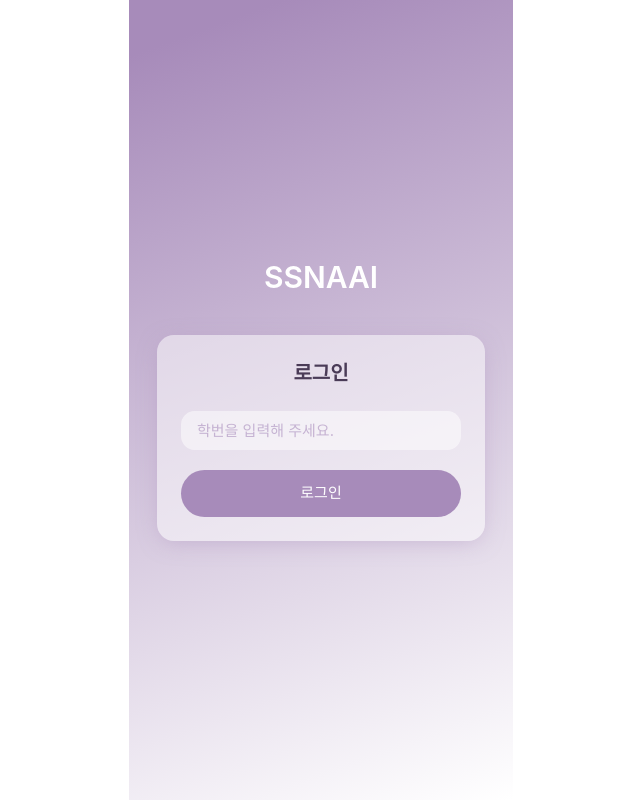
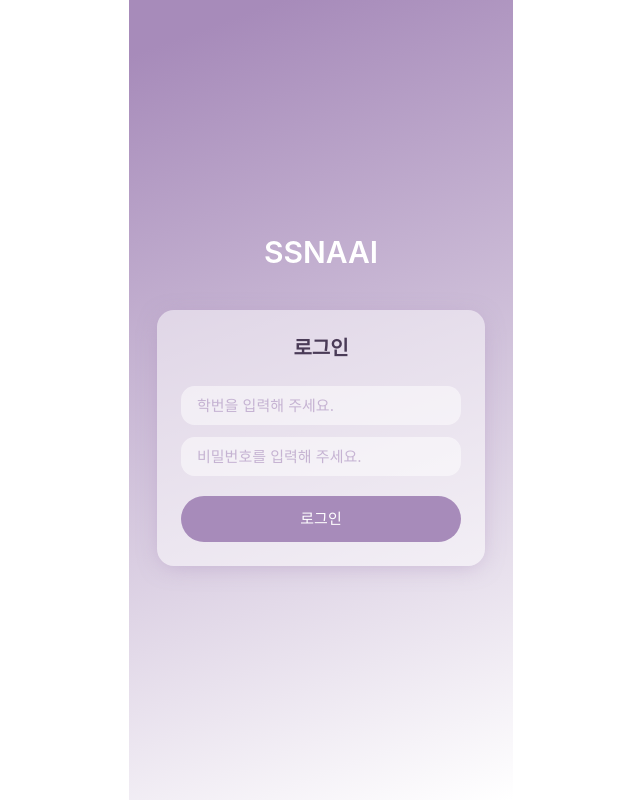
Before and after one commit to hayeon000000/SSNAAI, a React app in the folder frontend/: page / in a window 1280 px wide. Shown: the whole page, without its empty margins (319-959 px from the left). Built offline with nearby package versions, Linux system fonts and the light colour scheme; no server answers; the HTML template or start-up script is replaced by a standard one.

Commit message:
비밀번호 칸 추가

```diff
--- a/frontend/src/components/LoginScreen.jsx
+++ b/frontend/src/components/LoginScreen.jsx
@@ -3,13 +3,16 @@ import { login } from '../lib/api';
 import { setStudentId } from '../lib/apiConfig';
 
 // ⚠️ 실제 백엔드(main 브랜치) 확인 결과: 로그인은 학번(student_id)만 필요함.
-// 이름/비밀번호 없음 — 없는 학번이면 그냥 새로 만들어짐.
+// 비밀번호 입력칸은 화면 요청으로 추가했지만, 백엔드에 비밀번호 개념 자체가 없어서
+// 서버로 보내지도 않고 검증도 안 됨 — 화면상으로만 존재하는 칸임. 실제로 비밀번호
+// 인증이 필요하면 정민이한테 백엔드에 필드 추가해달라고 해야 함.
 
 const FIELD_CLASS =
   'w-full h-[39px] rounded-[14px] bg-white/50 px-4 flex items-center text-left text-[15px]';
 
 export default function LoginScreen({ onLoginSuccess }) {
   const [studentId, setStudentIdInput] = useState('');
+  const [password, setPassword] = useState('');
   const [loading, setLoading] = useState(false);
   const [error, setError] = useState(null);
 
@@ -52,6 +55,14 @@ export default function LoginScreen({ onLoginSuccess }) {
               className={`${FIELD_CLASS} text-[#a78bba] placeholder:text-[#a78bba]/60 outline-none`}
               onKeyDown={(e) => e.key === 'Enter' && handleLogin()}
             />
+            <input
+              type="password"
+              value={password}
+              onChange={(e) => setPassword(e.target.value)}
+              placeholder="비밀번호를 입력해 주세요."
+              className={`${FIELD_CLASS} text-[#a78bba] placeholder:text-[#a78bba]/60 outline-none`}
+              onKeyDown={(e) => e.key === 'Enter' && handleLogin()}
+            />
           </div>
 
           {error && <p className="text-red-500 text-xs text-center mt-3">{error}</p>}
```
